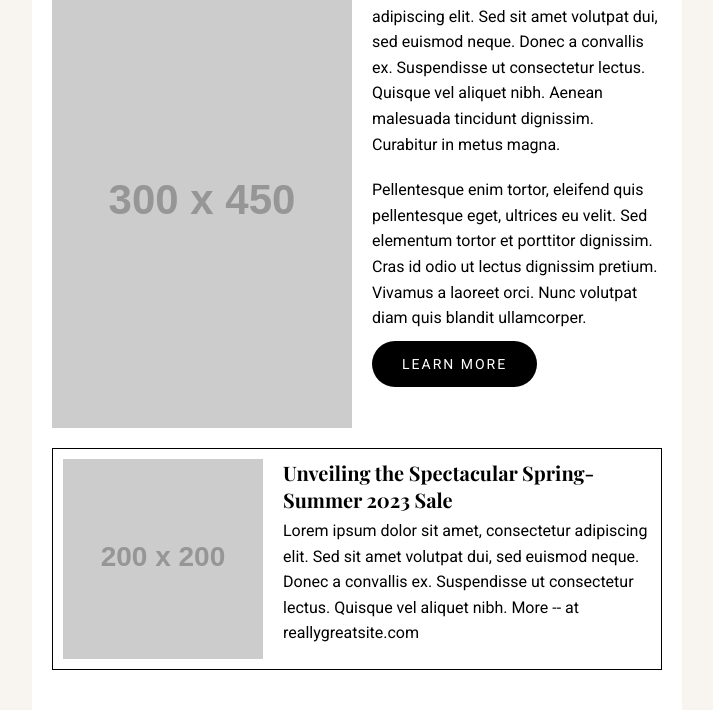
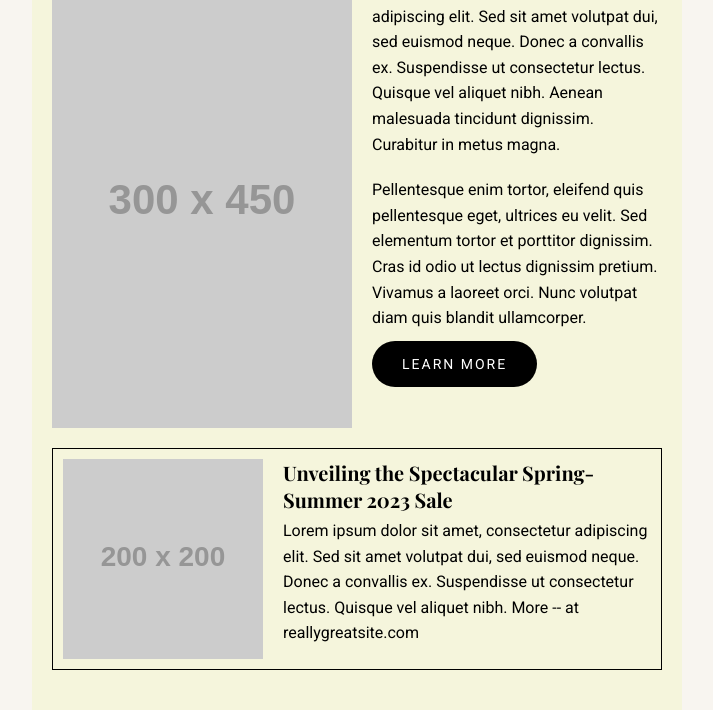
Before and after one commit to ZunairKhursheed/monthlynewsletter, a plain HTML site: page index.html in a window 1280 px wide. Shown: the part 432-1142 px from the top of the page, without its empty margins (283-996 px from the left). Drawn offline with nearby package versions, Linux system fonts and the light colour scheme; placeholder pictures from the web are drawn by us; a web font is replaced by a local one.

Commit message:
background_color

```diff
--- a/assets/styles/style.css
+++ b/assets/styles/style.css
@@ -43,7 +43,7 @@ h6 {
   margin: 0 auto;
   padding: 20px;
   padding-block: 40px;
-  background-color: #fff;
+  background-color: beige;
 }
 .header {
   text-align: center;
```
